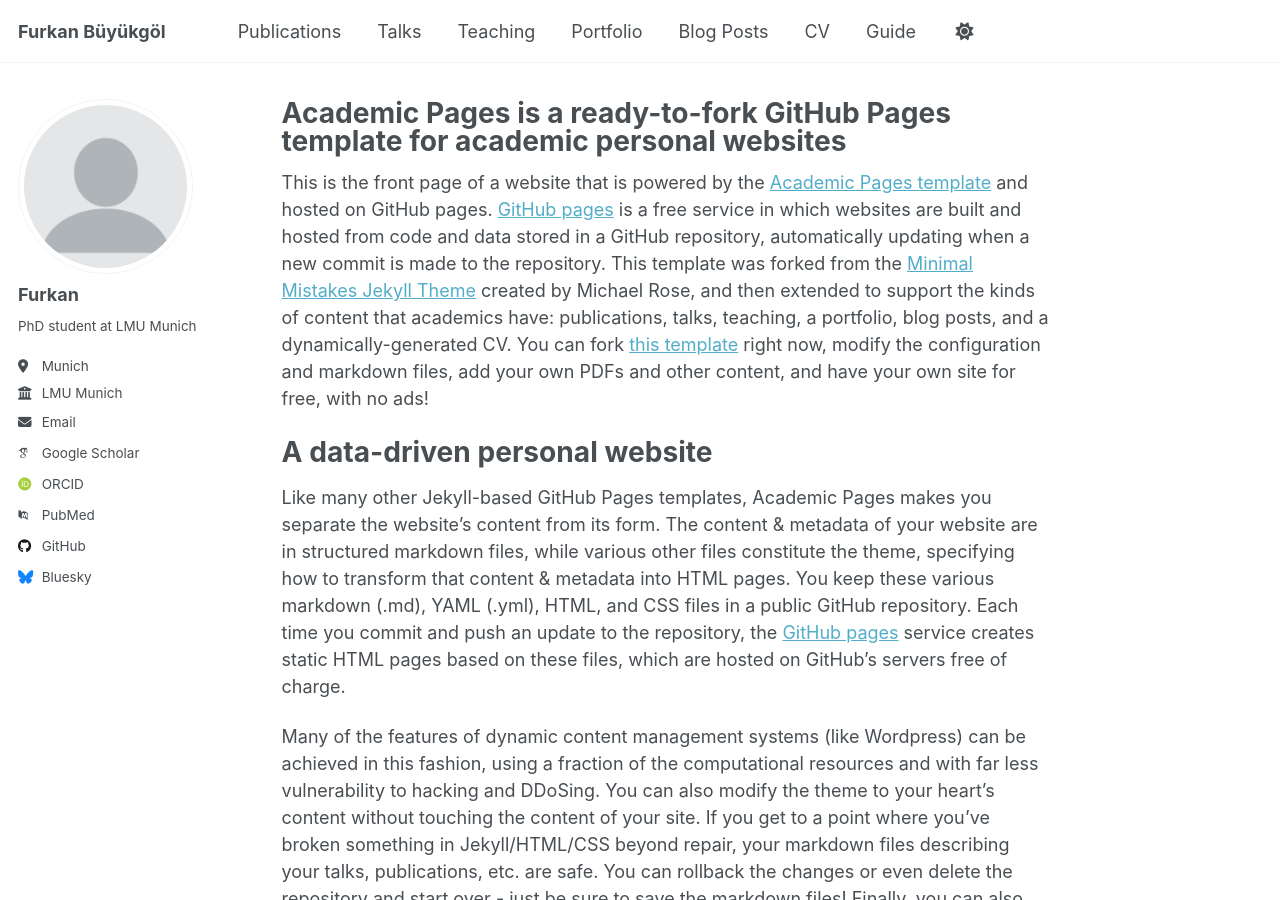
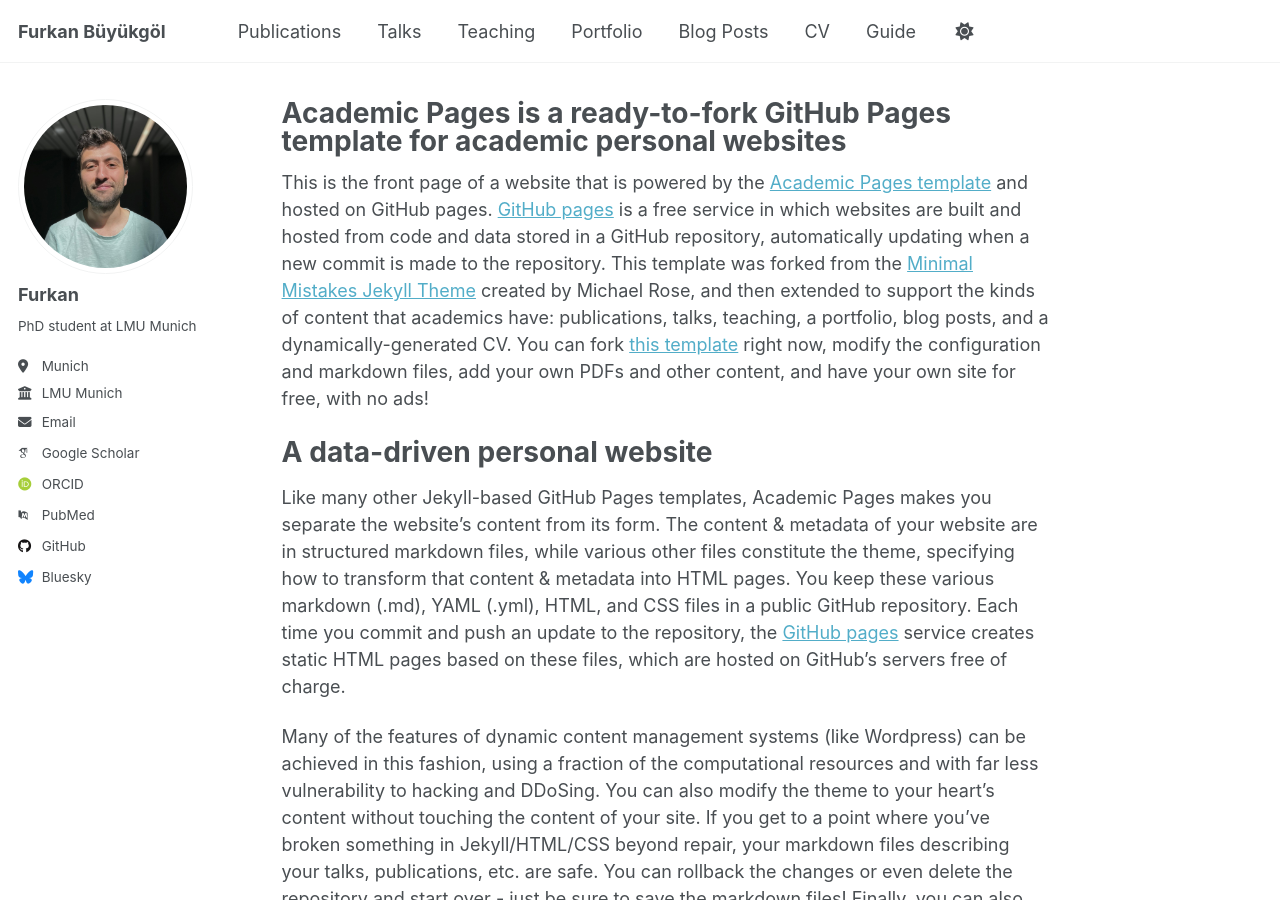
Before and after one commit to fbyukgo/fbyukgo.github.io, a Jekyll site: the page built from _pages/about.md, in a window 1280 px wide and 900 px high. Built offline with Jekyll 4.4.1, drawn with Linux system fonts in a browser that asks for light colours; some web fonts are replaced.

Commit message:
Update _config.yml

```diff
--- a/_config.yml
+++ b/_config.yml
@@ -22,7 +22,7 @@ repository               : "fbyukgo/fbyukgo.github.io"
 #               Additional customization can be done by editing /_includes/author-profile.html
 author:
   # Biographic information
-  avatar           : "profile.png"
+  avatar           : "headshot (1).jpeg"
   name             : "Furkan"
   pronouns         : # example: "she/her"
   bio              : "PhD student at LMU Munich"
```
